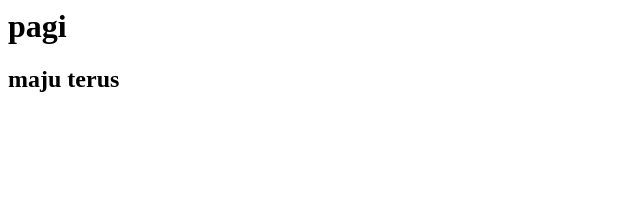
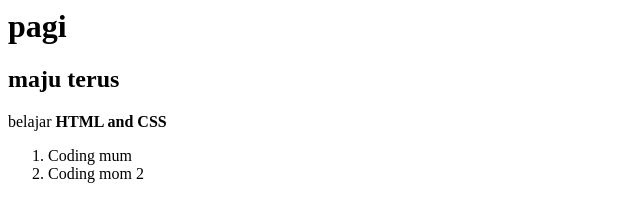
Before and after one commit to rinaqidiza/rinaqidiza.github.io, a plain HTML site: page index.html in a window 1280 px wide. Shown: the whole page, without its empty margins (0-640 px from the left). Drawn offline with Linux system fonts and the light colour scheme.

Commit message:
perubahanjava

```diff
--- a/index.html
+++ b/index.html
@@ -4,6 +4,13 @@
 <body>
 <h1>pagi</h1>
     <h2>maju terus</h2>
+    <p> belajar <b>HTML and CSS </b></p>
+    <ol>
+    <li>Coding mum </li>
+    <li>Coding mom 2</li>
+    </ol>
+    <script type="text/javascript">
+        window.alert("hello i am learning javascript")//javascript goes here
+    </script>
 </body>
-</head>
 </html>
```
